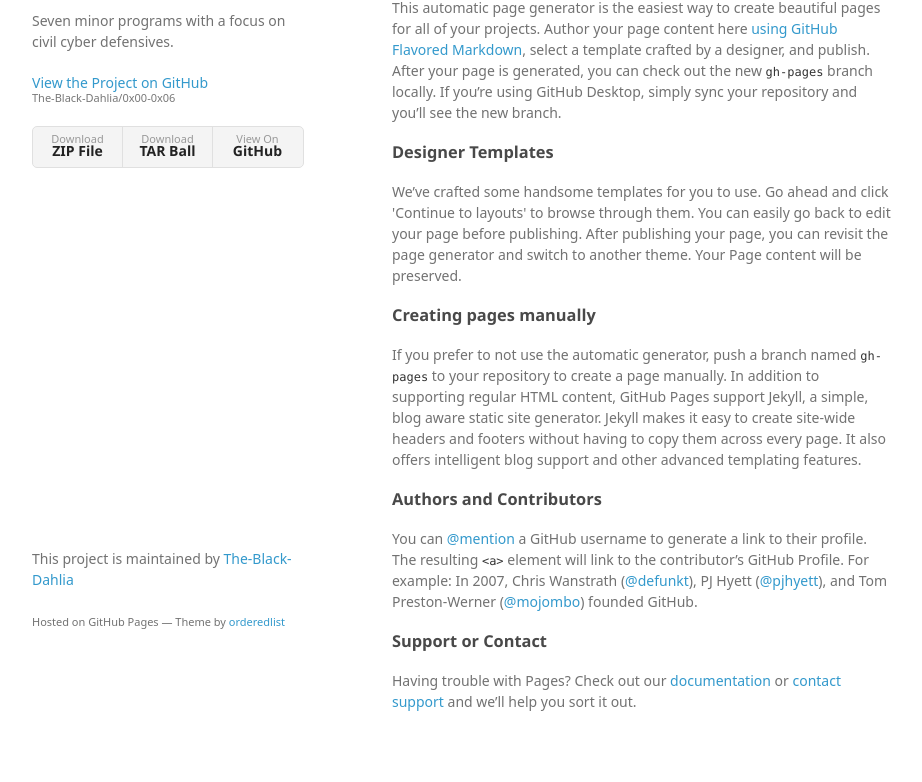
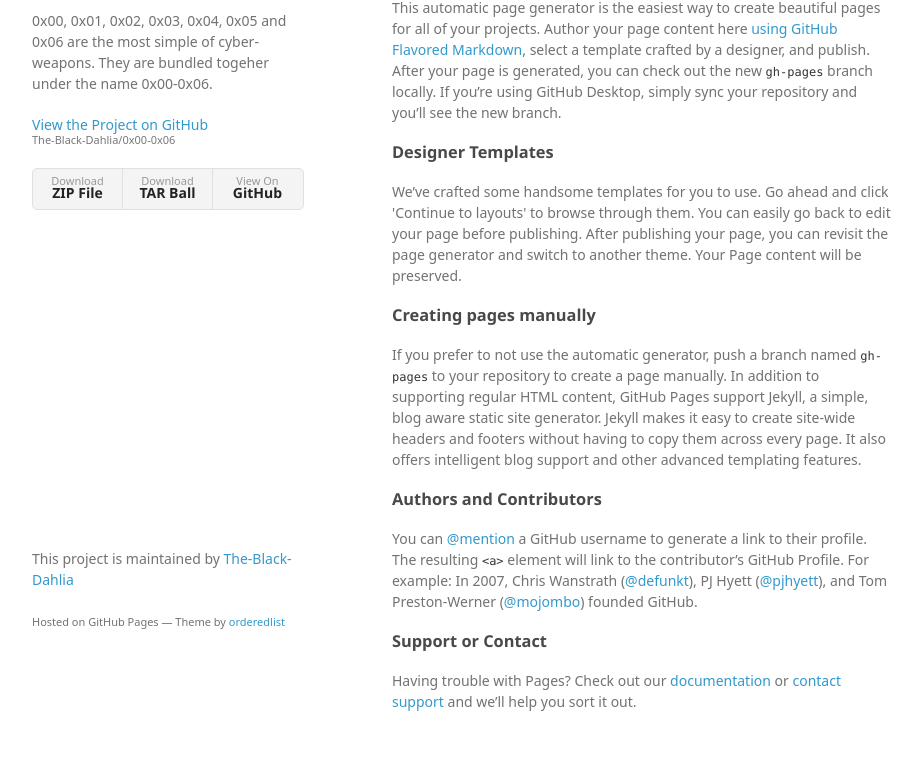
Before and after one commit to Bx00/0x00-0x06, a plain HTML site: page index.html in a window 1280 px wide. Shown: the part 99-881 px from the top of the page, without its empty margins (178-1100 px from the left). Drawn offline with Linux system fonts and the light colour scheme; a web font is replaced by a local one.

Commit message:
Update index.html

```diff
--- a/index.html
+++ b/index.html
@@ -16,7 +16,9 @@
     <div class="wrapper">
       <header>
         <h1>0x00-0x06</h1>
-        <p>Seven minor programs with a focus on civil cyber defensives.</p>
+        <p>0x00, 0x01, 0x02, 0x03, 0x04, 0x05 and 0x06 are the most simple of cyber-weapons.
+        They are bundled togeher under the name 0x00-0x06.
+        </p>
 
         <p class="view"><a href="https://github.com/The-Black-Dahlia/0x00-0x06">View the Project on GitHub <small>The-Black-Dahlia/0x00-0x06</small></a></p>
 
```
